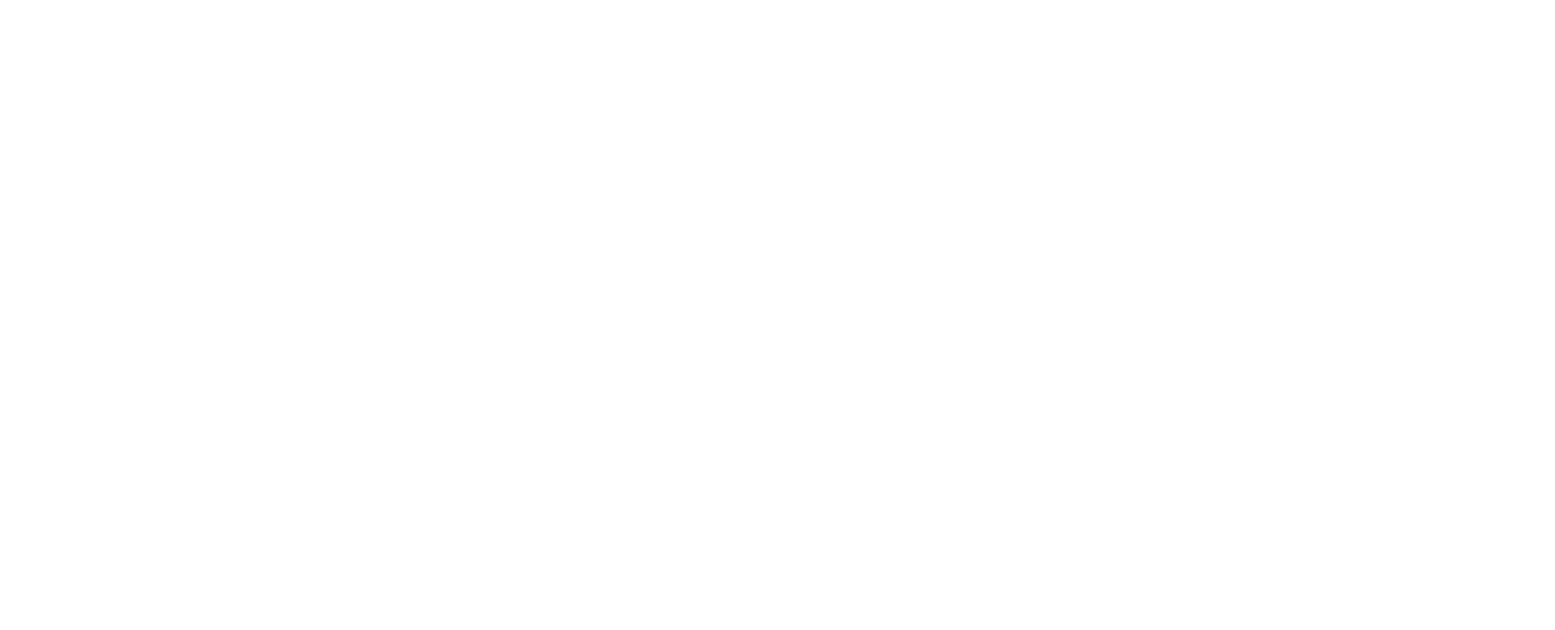
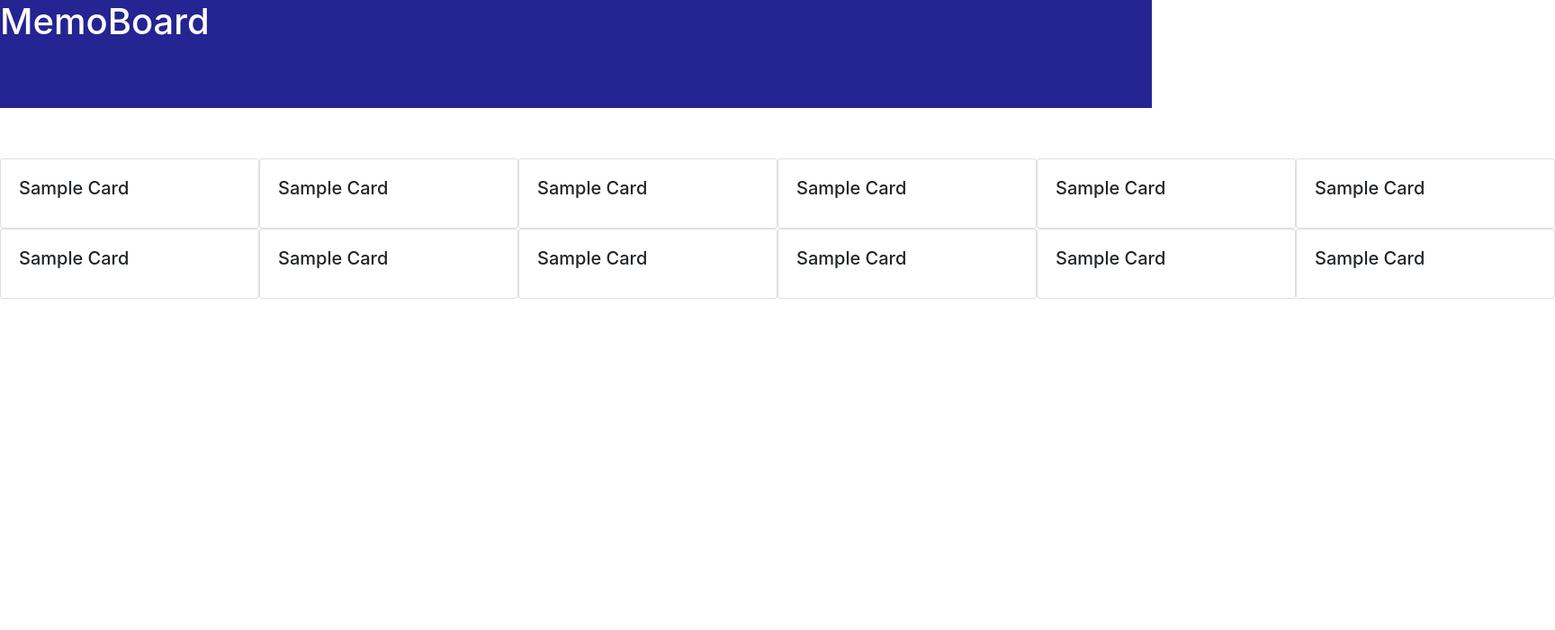
Before and after one commit to Niksutus/Niksutus.github.io, a React (Create React App) app: page / in a window 1280 px wide. Shown: the top 700 px of the page at 90% size, 1728 px wide, since content can reach past the window. Built offline with nearby package versions, Linux system fonts and the light colour scheme.

Commit message:
Bootstrap added to the Memo component. Still some work needed with the component

```diff
--- a/package.json
+++ b/package.json
@@ -7,7 +7,9 @@
     "@testing-library/react": "^11.2.3",
     "@testing-library/user-event": "^12.6.0",
     "axios": "^0.21.1",
+    "bootstrap": "^4.5.3",
     "react": "^17.0.1",
+    "react-bootstrap": "^1.4.3",
     "react-dom": "^17.0.1",
     "react-scripts": "4.0.1",
     "web-vitals": "^0.2.4"
--- a/src/components/Footer/Footer.css
+++ b/src/components/Footer/Footer.css
@@ -0,0 +1,4 @@
+footer {
+    height: 8vh;
+    background-color: rgb(36, 36, 147)
+}
--- a/src/components/Footer/Footer.js
+++ b/src/components/Footer/Footer.js
@@ -1,10 +1,10 @@
 import React from 'react';
+import './Footer.css'
 
 const footer = () => {
     return (
-        <div>
-
-        </div>
+        <footer>
+        </footer>
     );
 };
 
--- a/src/components/Header/Header.css
+++ b/src/components/Header/Header.css
@@ -0,0 +1,8 @@
+header {
+    height: 15vh;
+    background: rgb(36, 36, 147)
+}
+
+h1 {
+    color: white;
+}
--- a/src/components/Header/Header.js
+++ b/src/components/Header/Header.js
@@ -1,10 +1,11 @@
 import React from 'react';
+import './Header.css'
 
 const header = () => {
     return (
-        <div>
-
-        </div>
+        <header>
+            <h1>MemoBoard</h1>
+        </header>
     );
 };
 
--- a/src/components/Main/Main.css
+++ b/src/components/Main/Main.css
@@ -0,0 +1,10 @@
+main {
+    min-height: 76vh;
+}
+
+#memo_grid {
+
+    display: grid;
+    grid-template-columns: repeat(6, 1fr);
+    grid-template-rows: auto;
+}
--- a/src/components/Main/Main.js
+++ b/src/components/Main/Main.js
@@ -1,10 +1,26 @@
 import React from 'react';
+import './Main.css'
+import Memo from '../Memo/Memo'
 
 const main = () => {
     return (
-        <div>
-
-        </div>
+        <main >
+            <h1>The main contents will be here</h1>
+            <div id="memo_grid">
+                <Memo />
+                <Memo />
+                <Memo />
+                <Memo />
+                <Memo />
+                <Memo />
+                <Memo />
+                <Memo />
+                <Memo />
+                <Memo />
+                <Memo />
+                <Memo />
+            </div>
+        </main>
     );
 };
 
--- /dev/null
+++ b/src/components/Memo/Memo.css
@@ -0,0 +1,5 @@
+.memo {
+    height: 100px;
+    width: 100px;
+    background: green;
+}
--- /dev/null
+++ b/src/components/Memo/Memo.js
@@ -0,0 +1,18 @@
+import React from 'react';
+import './Memo.css'
+import Card from 'react-bootstrap/Card';
+import 'bootstrap/dist/css/bootstrap.min.css';
+
+const Memo = () => {
+    return (
+        // <div className="memo"></div>
+        <Card style={{width:'18rem'}}>
+            <Card.Body>
+                <Card.Title>Sample Card</Card.Title>
+            </Card.Body>
+
+        </Card>
+    );
+};
+
+export default Memo;
```
Also changed, not shown: src/components/Header/Nav.js (added, +11 -0 lines), 2 other files (tests, documents, lock files or other folders).
